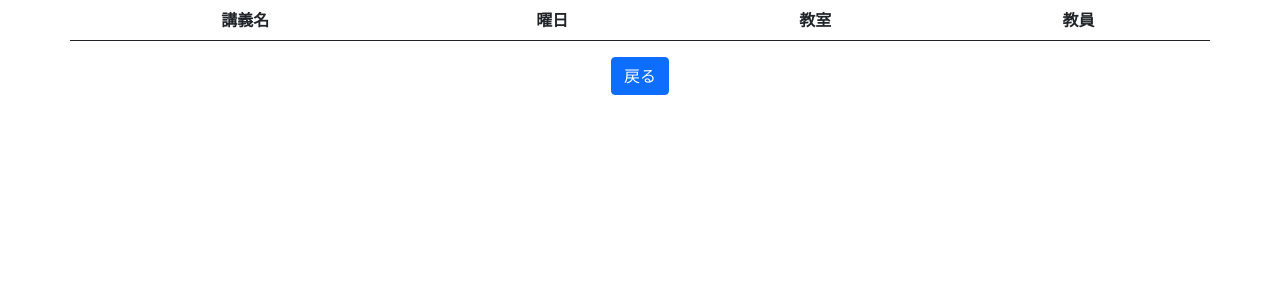
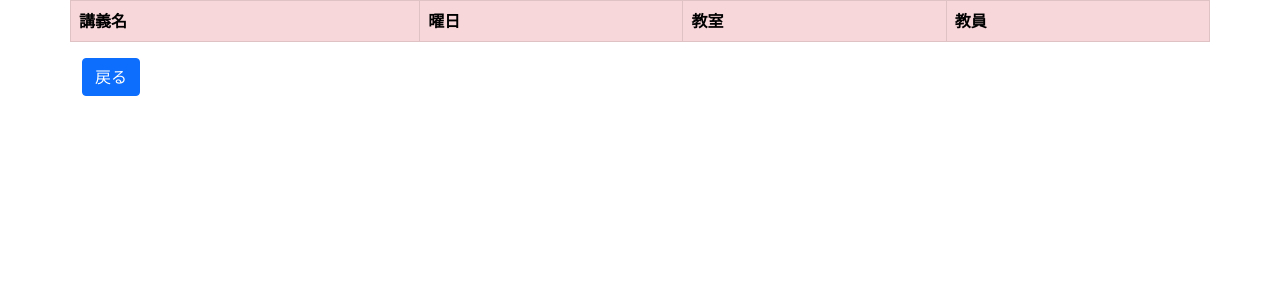
Before and after one commit to naokeyn/flask_test, a Flask app: template templates/result.html in a window 1280 px wide. Shown: the top 300 px of the page. Run offline with Flask 2, Linux system fonts and the light colour scheme; the template is opened without the code that fills it, so the values that code supplies are empty; parts of the project's set-up code (start-up, migrations or seed data) failed here and were passed over; some libraries are stand-ins or nearby versions.

Commit message:
change style

```diff
--- a/main.py
+++ b/main.py
@@ -52,7 +52,7 @@ def result():
 
 @app.route("/all", methods=["GET", "POST"])
 def show_all():
-    df = data_base.sort_values("room", ascending=False)
+    df = data_base.sort_values("subject_name", ascending=True)
 
     data = {
         "lec" : df["subject_name"].tolist(),
--- a/templates/result.html
+++ b/templates/result.html
@@ -2,12 +2,12 @@
 
 {% block script %}
 
-<div class="container text-center">
+<div class="container">
 
     <div class="row">
-        <table class="table" id="table">
+        <table class="table table-bordered" id="table">
             <thead>
-                <tr>
+                <tr class="table-danger">
                     <th scope="col">講義名</th>
                     <th scope="col">曜日</th>
                     <th scope="col">教室</th>
```
